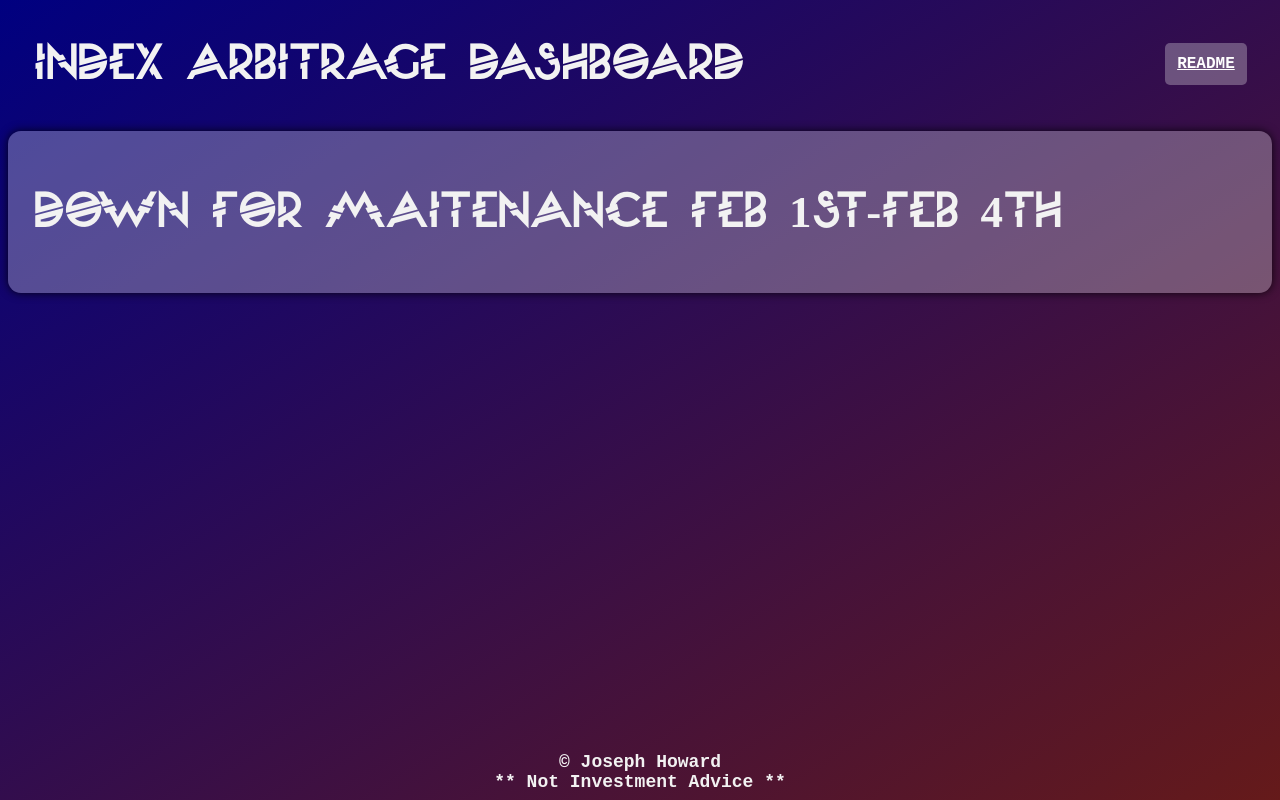
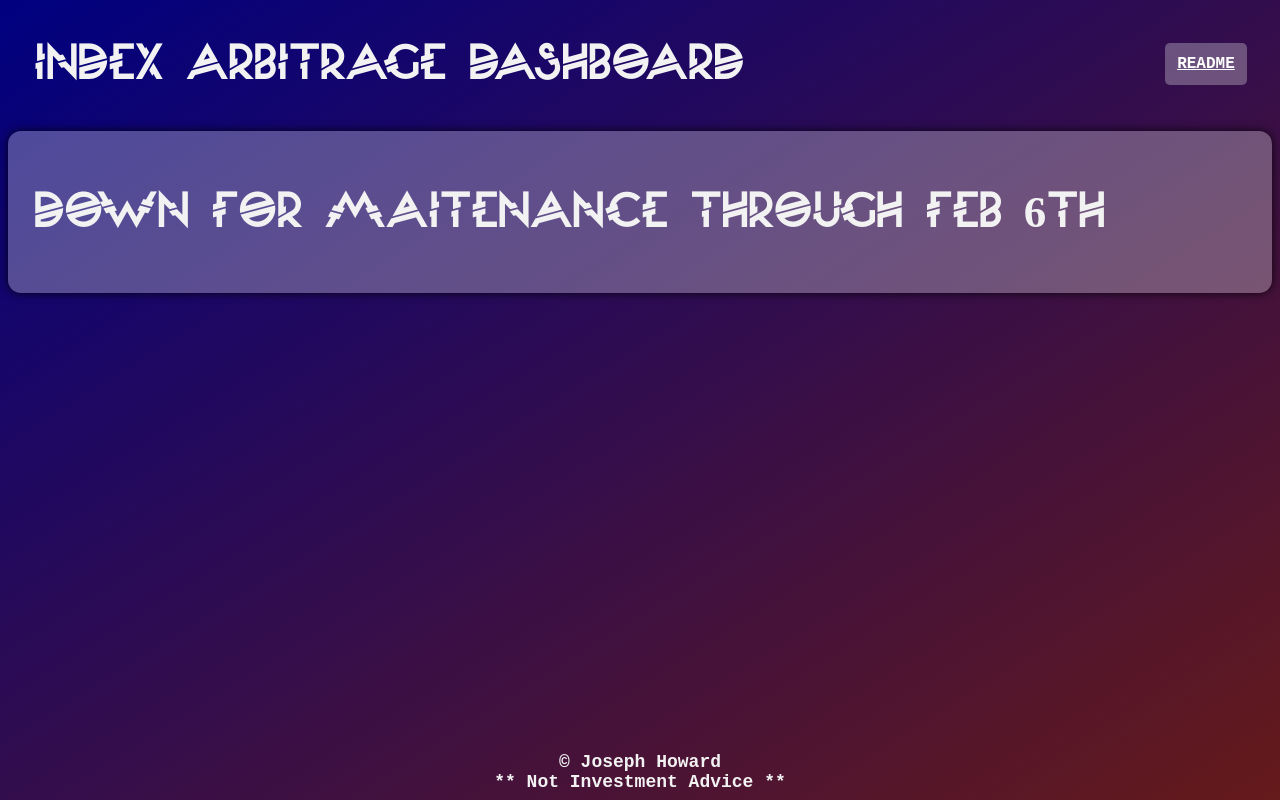
Before and after one commit to jhoward39/IndexArbitrage, a Flask app: page / in a window 1280 px wide. Run offline with Flask 3, Linux system fonts and the light colour scheme; data that the repository does not hold is empty; some libraries are stand-ins or nearby versions.

Commit message:
more maintenance

```diff
--- a/templates/maintenance.html
+++ b/templates/maintenance.html
@@ -25,7 +25,7 @@
         </div>
     </nav>
     <div class="content">
-      <h1>Down For Maitenance Feb 1st-Feb 4th</h1>
+      <h1>Down For Maitenance Through Feb 6th</h1>
     </div>
     <div class="bottom-bar">
         <p>&copy; Joseph Howard</p>
```
